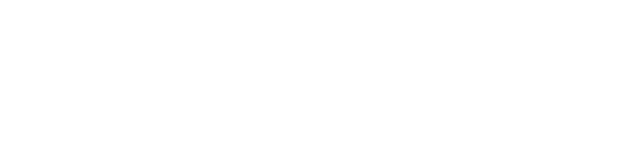
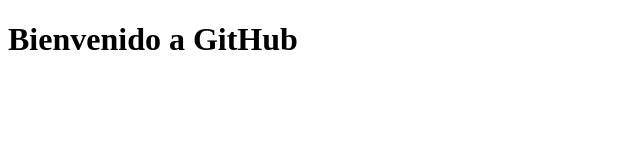
Before and after one commit to DesignRed/sistema-de-registro, a plain HTML site: page index.html in a window 1280 px wide. Shown: the whole page, without its empty margins (0-640 px from the left). Drawn offline with Linux system fonts and the light colour scheme.

Commit message:
Agregamos mensaje principal en el body

```diff
--- a/index.html
+++ b/index.html
@@ -6,6 +6,6 @@
     <title>SistemaDeRegistroDeJuegos</title>
 </head>
 <body>
-
+    <h1>Bienvenido a GitHub</h1>
 </body>
 </html>
```
